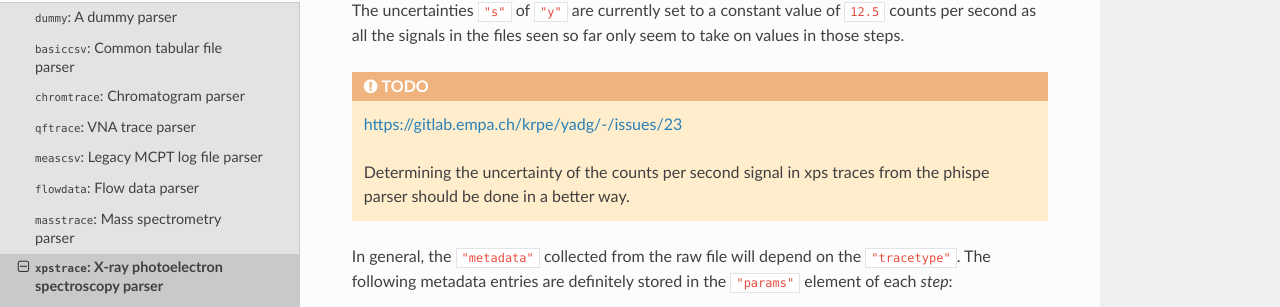
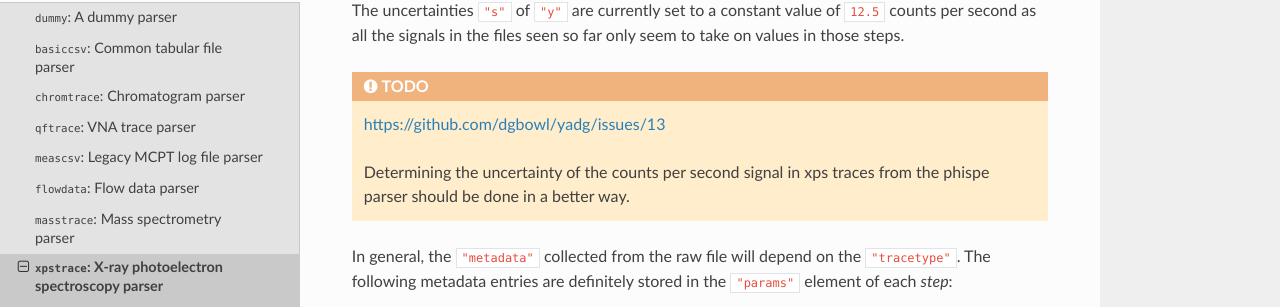
Before and after one commit to dgbowl/yadg, a Sphinx documentation site: the page built from docs/source/parsers.xpstrace.rst, in a window 1280 px wide and 900 px high, scrolled down 670 px. Shown: the part 298-605 px from the top of the window. Built offline with Sphinx 7.4.7 and the Read the Docs theme 2.0.0, drawn with Linux system fonts in a browser that asks for light colours; pages that are not in the unit, such as notebooks, are missing from menus; part of the change alters nothing that is shown.

Commit message:
Update parsers.xpstrace.rst

```diff
--- a/docs/source/parsers.xpstrace.rst
+++ b/docs/source/parsers.xpstrace.rst
@@ -51,7 +51,7 @@ far only seem to take on values in those steps.
 
 .. admonition:: TODO
 
-    https://gitlab.empa.ch/krpe/yadg/-/issues/23
+    https://github.com/dgbowl/yadg/issues/13
 
     Determining the uncertainty of the counts per second signal in xps
     traces from the phispe parser should be done in a better way.
```
